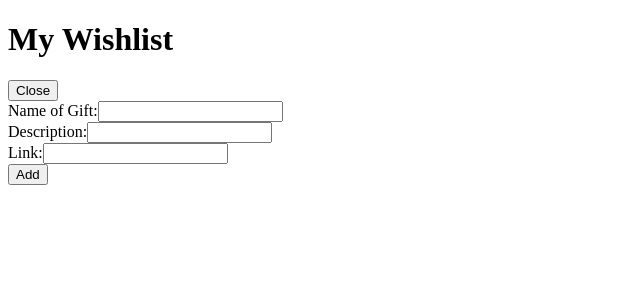
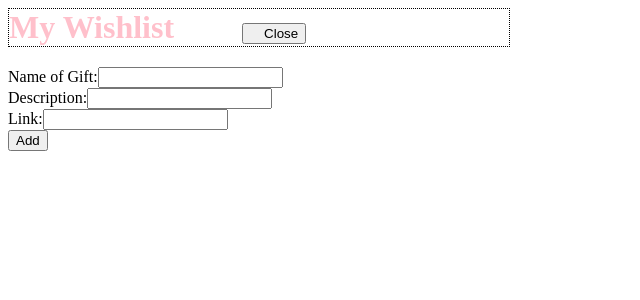
Before and after one commit to jenlee-tech/MyWishList, a React (Create React App) app: page / in a window 1280 px wide. Shown: the top 300 px of the page, without its empty margins (0-640 px from the left). Built offline with nearby package versions, Linux system fonts and the light colour scheme.

Commit message:
applied basic styling to h1 and button tags

```diff
--- a/src/App.css
+++ b/src/App.css
@@ -5,6 +5,25 @@
 .App-logo {
     height: 40vmin;
     pointer-events: none;
+}
+
+header {
+    width: 500px;
+    border: 1px dotted black;
+    display: inline-block;
+    margin-bottom: 20px;
+}
+
+h1 {
+    display: inline;
+    margin: 0;
+    color: pink;
+}
+
+button {
+    display: inline;
+    padding-left: 20px;
+    margin-left: 60px;
 }
 
 @media (prefers-reduced-motion: no-preference) {
--- a/src/App.js
+++ b/src/App.js
@@ -1,4 +1,5 @@
 import './App.css';
+
 
 function handleSubmit(e) {
   e.preventDefault();
@@ -10,8 +11,9 @@ function handleSubmit(e) {
 function App() {
     return (
     <div>
-        <h1> My Wishlist </h1>
-        <button>Close</button>
+        <header>
+          <h1> My Wishlist </h1> <button>Close</button>
+        </header>
         <form>
           <div>
             <label>Name of Gift:
--- a/src/index.css
+++ b/src/index.css
@@ -8,3 +8,22 @@ body {
 code {
     font-family: source-code-pro, Menlo, Monaco, Consolas, 'Courier New', monospace;
 }
+
+header {
+    width: 500px;
+    border: 1px dotted black;
+    display: inline-block;
+    margin-bottom: 20px;
+}
+
+h1 {
+    display: inline;
+    margin: 0;
+    color: pink;
+}
+
+button {
+    display: inline;
+    padding-left: 20px;
+    margin-left: 60px;
+}
```
Lines whose indentation alone changed are shown as unchanged.
